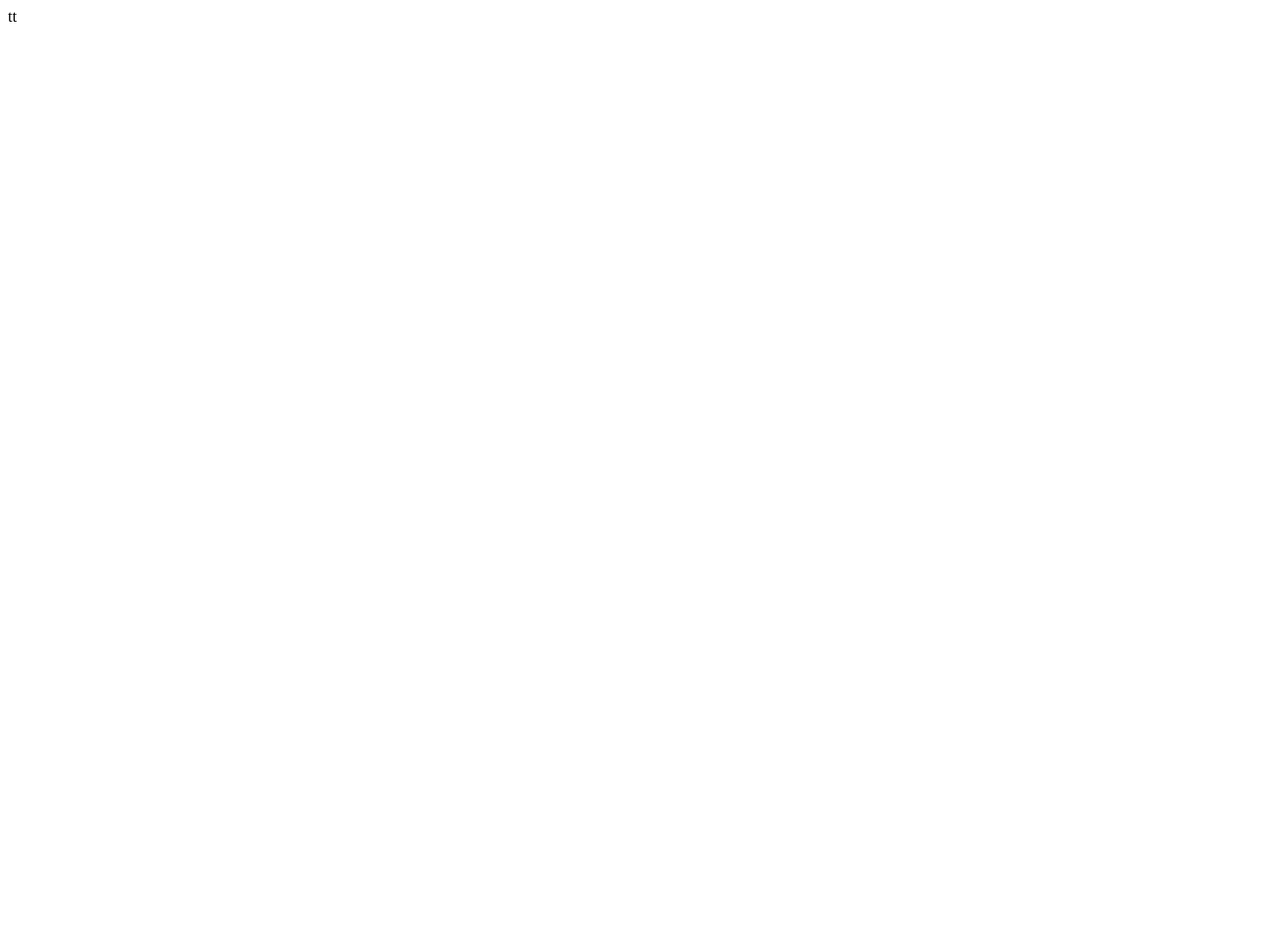
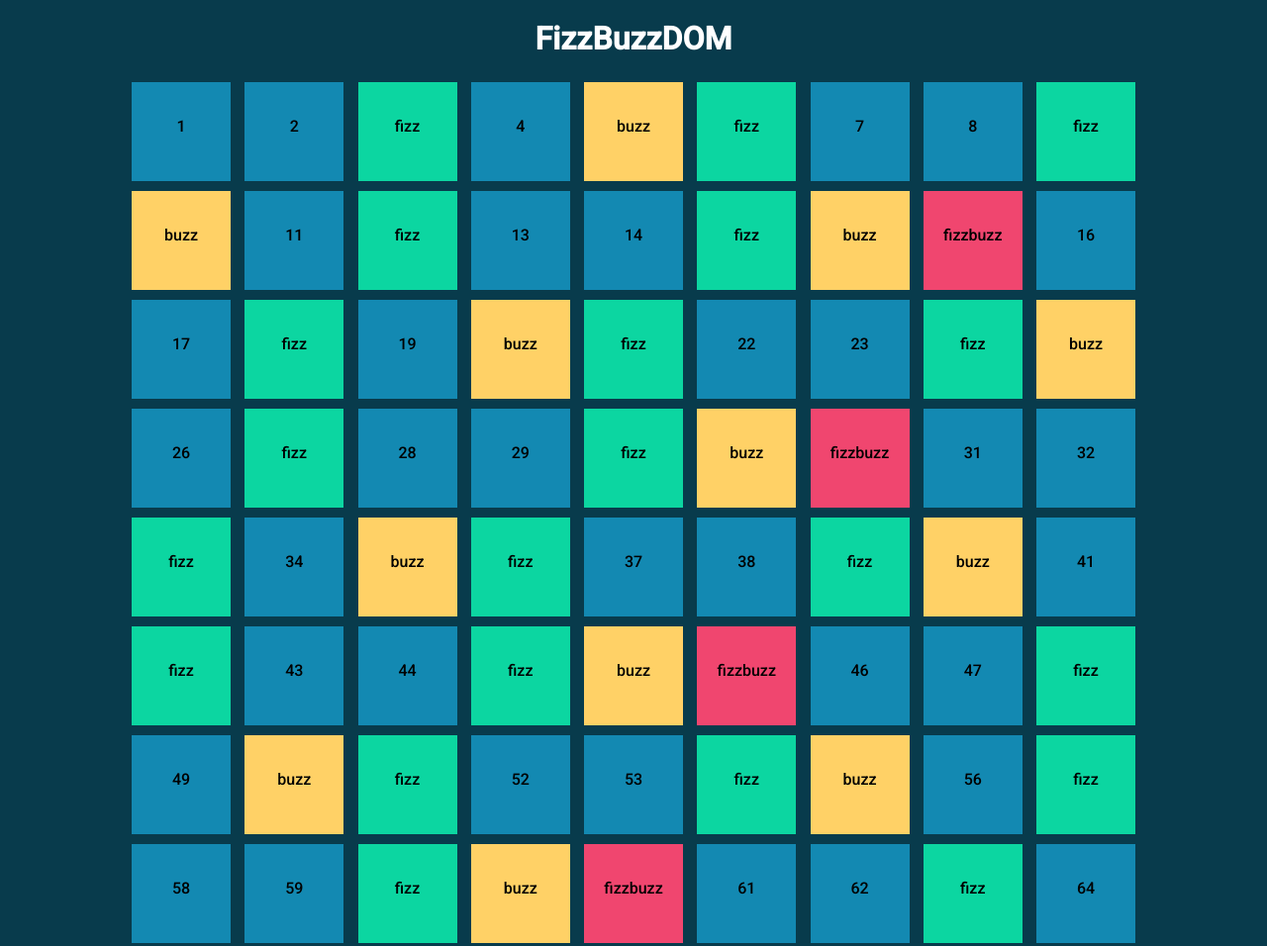
Before and after one commit to danielebd/js-fizzbuzz, a plain HTML site: page index.html in a window 1280 px wide. Shown: the top 956 px of the page at 99% size. Before the commit the page ends 800 px from the top, so only its background shows below. Drawn offline with Linux system fonts and the light colour scheme.

Commit message:
bonus 1 e 2 (forse)

```diff
--- a/css/style.css
+++ b/css/style.css
@@ -0,0 +1,56 @@
+* {
+    margin: 0;
+    padding: 0;
+    box-sizing: border-box;
+
+}
+
+
+body {
+    background-color: #083b4c;
+    font-family: 'Roboto', sans-serif;
+}
+
+
+h1 {
+    color: white;
+    margin: 1.25rem auto;
+    text-align: center;
+}
+
+
+.container {
+    margin: 0 auto;
+    max-width: 80%;
+    display: flex;
+    flex-wrap: wrap;
+    justify-content: space-between;
+}
+
+
+.box-number, .box-fizz, .box-buzz, .box-fizzbuzz {
+    width: 6.25rem;
+    height: 6.25rem;
+    line-height: 3.125rem;
+    vertical-align: baseline;
+    padding: 20px 0;
+    background-color: white;
+    text-align: center;
+    margin: 5px;
+}
+
+.box-number {
+    background-color: #1389b2;
+}
+
+.box-fizz {
+    background-color: #0cd6a1;
+}
+
+.box-buzz {
+    background-color: #ffd166;
+}
+
+.box-fizzbuzz {
+    background-color: #f0466f;
+}
--- a/index.html
+++ b/index.html
@@ -5,8 +5,20 @@
     <meta http-equiv="X-UA-Compatible" content="IE=edge">
     <meta name="viewport" content="width=device-width, initial-scale=1.0">
     <title>Document</title>
+    <link rel="stylesheet" href="css/style.css">
+    <link rel="preconnect" href="https://fonts.googleapis.com">
+<link rel="preconnect" href="https://fonts.gstatic.com" crossorigin>
+<link href="https://fonts.googleapis.com/css2?family=Roboto:wght@500&display=swap" rel="stylesheet">
 </head>
-<body>tt
+<body>
+    <header>
+        <h1>FizzBuzzDOM</h1>
+    </header>
+    <main>
+        <div class="container">
+
+        </div>
+    </main>
     <script src="js/main.js"></script>
 </body>
 </html>
--- a/js/main.js
+++ b/js/main.js
@@ -1,6 +1,6 @@
 'use strict'
 
-for(let i = 1; i <= 100; i++) {
+/* for(let i = 1; i <= 100; i++) {
 
     if(i % 3 === 0){
         console.log('fizz');
@@ -15,3 +15,82 @@ for(let i = 1; i <= 100; i++) {
     }
 
 }
+ */
+/* const container = document.querySelector('div.container');
+
+for (let index = 1; index <= 100; index++) {
+
+
+
+    if(index % 3 === 0){
+
+        const box = `<div class="box box--${'fizz'}">${'fizz'}</div>`;
+
+        container.innerHTML += box;
+
+        console.log(box);
+    }
+
+    if(index % 5 === 0){
+
+        const box = `<div class="box box--${'buzz'}">${'buzz'}</div>`;
+
+        container.innerHTML += box;
+
+        console.log(box);
+    }
+
+
+    if(index % 3 !== 0 && index % 5 !== 0){
+
+        const box = `<div class="box box--${index}">${index}</div>`;
+
+        console.log(box);
+
+        container.innerHTML += box;
+    }
+
+
+} */
+
+const container = document.querySelector('div.container');
+
+for (let index = 1; index <= 100; index++) {
+
+    if ( index % 3 === 0) {
+        const box = document.createElement('div');
+        box.append('fizz');
+        container.append(box);
+        box.classList.add('box-fizz');
+        console.log(box);
+    }
+
+    if( index % 5 === 0){
+        const box = document.createElement('div');
+        box.append('buzz');
+        container.append(box);
+        box.classList.add('box-buzz');
+
+        console.log(box);
+    }
+
+    if( index % 15 === 0){
+        const box = document.createElement('div');
+        box.append('fizzbuzz');
+        container.append(box);
+        box.classList.add('box-fizzbuzz');
+
+        console.log(box);
+    }
+
+
+    if (index % 3 !== 0 && index % 5 !== 0) {
+        const box = document.createElement('div');
+        box.append(index);
+        container.append(box);
+        box.classList.add('box-number');
+
+        console.log(box);
+    }
+
+}
```
Also changed, not shown: 1 other file.
